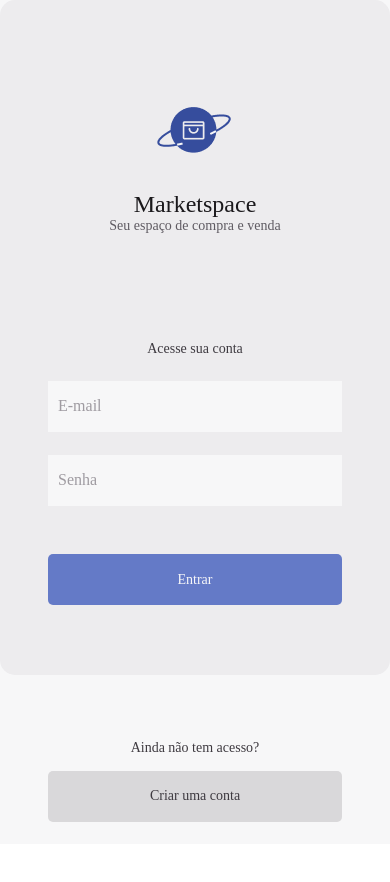
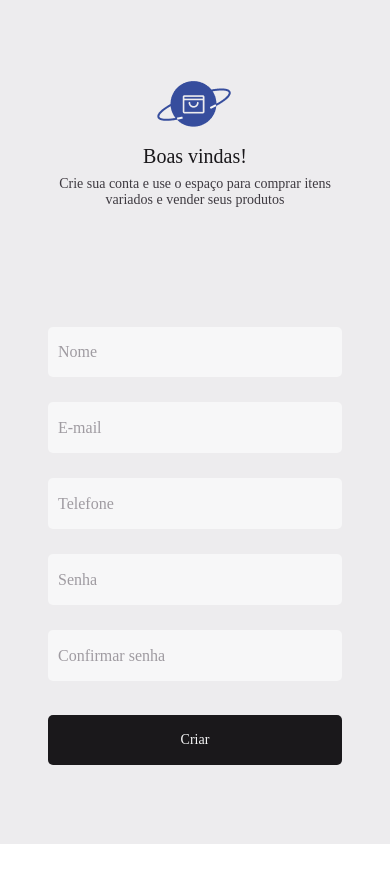
Before and after one commit to Ninodev30/marketspace, a React Native app in the folder mobile/: screen / in a window 390 px wide. Shown: the top 882 px of the page. After the commit the page ends 844 px from the top, so only its background shows below. Built offline with nearby package versions, Linux system fonts and the light colour scheme.

Commit message:
init the create of SignUp screen

```diff
--- a/mobile/App.tsx
+++ b/mobile/App.tsx
@@ -1,5 +1,6 @@
 import { StatusBar, View } from "react-native";
 import SignIn from "@screens/SignIn"
+import SignUp from "@screens/SignUp";
 
 const App: React.FC = () => {
   return (
@@ -9,7 +10,7 @@ const App: React.FC = () => {
         barStyle="dark-content"
         backgroundColor='transparent'
       />
-      <SignIn />
+      <SignUp />
     </View>
   )
 }
--- a/mobile/src/components/Input/styles.ts
+++ b/mobile/src/components/Input/styles.ts
@@ -7,6 +7,7 @@ export default StyleSheet.create({
     input: {
         alignSelf: 'stretch',
         padding: 10,
+        borderRadius: 5,
         height: HEIGHT * 0.06,
         backgroundColor: COLORS.BASE.GRAY_700,
         color: COLORS.BASE.GRAY_400,
--- a/mobile/src/screens/SignIn/styles.ts
+++ b/mobile/src/screens/SignIn/styles.ts
@@ -25,12 +25,11 @@ export default StyleSheet.create({
         justifyContent: 'space-between'
     },
     highLightBox: {
-        alignItems: 'center',
-        justifyContent: 'space-between'
+        alignItems: 'center'
     },
     inputBox: {
+        height: HEIGHT * 0.25,
         alignSelf: 'stretch',
-        height: HEIGHT * 0.25,
         alignItems: 'center',
         justifyContent: 'space-evenly'
     },
@@ -49,11 +48,13 @@ export default StyleSheet.create({
     subtitle: {
         fontFamily: FONTS.FAMILY.REGULAR,
         fontSize: FONTS.SIZES.SM,
-        color: COLORS.BASE.GRAY_300
+        color: COLORS.BASE.GRAY_300,
+        textAlign: 'center'
     },
     titleAccount: {
         fontFamily: FONTS.FAMILY.REGULAR,
         fontSize: FONTS.SIZES.SM,
-        color: COLORS.BASE.GRAY_200
+        color: COLORS.BASE.GRAY_200,
+        textAlign: 'center'
     }
 });
--- a/mobile/src/screens/SignUp/index.tsx
+++ b/mobile/src/screens/SignUp/index.tsx
@@ -0,0 +1,50 @@
+import { Image, Text, View } from "react-native"
+import Icon from '@assets/images/Frame.png';
+import Button from "@components/Button";
+import Input from "@components/Input";
+import theme from "@theme/index";
+import styles from "./styles"
+
+const SignUp: React.FC = () => {
+    return (
+        <View style={styles.container}>
+            <View style={styles.headerBox}>
+                <Image source={Icon} />
+                <View style={styles.highlightBox}>
+                    <Text style={styles.title}>
+                        Boas vindas!
+                    </Text>
+                    <Text style={styles.subtitle}>
+                        Crie sua conta e use o espaço para comprar itens variados e vender seus produtos
+                    </Text>
+                </View>
+            </View>
+            <View style={styles.inputBox}>
+                <View style={styles.formBox}>
+                    <Input
+                        title='Nome'
+                    />
+                    <Input
+                        title='E-mail'
+                    />
+                    <Input
+                        title='Telefone'
+                    />
+                    <Input
+                        title='Senha'
+                    />
+                    <Input
+                        title='Confirmar senha'
+                    />
+                </View>
+                <Button
+                    title='Criar'
+                    type="LIGHT"
+                    bgColor={theme.COLORS.BASE.GRAY_100}
+                />
+            </View>
+        </View>
+    )
+}
+
+export default SignUp;
--- a/mobile/src/screens/SignUp/styles.ts
+++ b/mobile/src/screens/SignUp/styles.ts
@@ -0,0 +1,47 @@
+import theme from "@theme/index";
+import { StyleSheet } from "react-native";
+
+const { COLORS, FONTS, HEIGHT, PADDING } = theme;
+
+export default StyleSheet.create({
+    container: {
+        flex: 1,
+        backgroundColor: COLORS.BASE.GRAY_600,
+        padding: PADDING.LG,
+        alignItems: 'center',
+    },
+    headerBox: {
+        height: HEIGHT * 0.16,
+        marginTop: HEIGHT * 0.03,
+        marginBottom: HEIGHT * 0.1,
+        alignItems: 'center',
+        justifyContent: 'space-between'
+    },
+    highlightBox: {
+        alignItems: 'center',
+    },
+    inputBox: {
+        height: HEIGHT * 0.57,
+        alignSelf: 'stretch',
+        alignItems: 'center',
+        justifyContent: 'space-evenly'
+    },
+    formBox: {
+        height: HEIGHT * 0.48,
+        alignSelf: 'stretch',
+        alignItems: 'center',
+        justifyContent: 'space-evenly'
+    },
+    title: {
+        fontFamily: FONTS.FAMILY.BOLD,
+        fontSize: FONTS.SIZES.LG,
+        color: COLORS.BASE.GRAY_100,
+        marginBottom: HEIGHT * 0.01,
+    },
+    subtitle: {
+        fontFamily: FONTS.FAMILY.REGULAR,
+        fontSize: FONTS.SIZES.SM,
+        color: COLORS.BASE.GRAY_200,
+        textAlign: 'center'
+    }
+});
```
